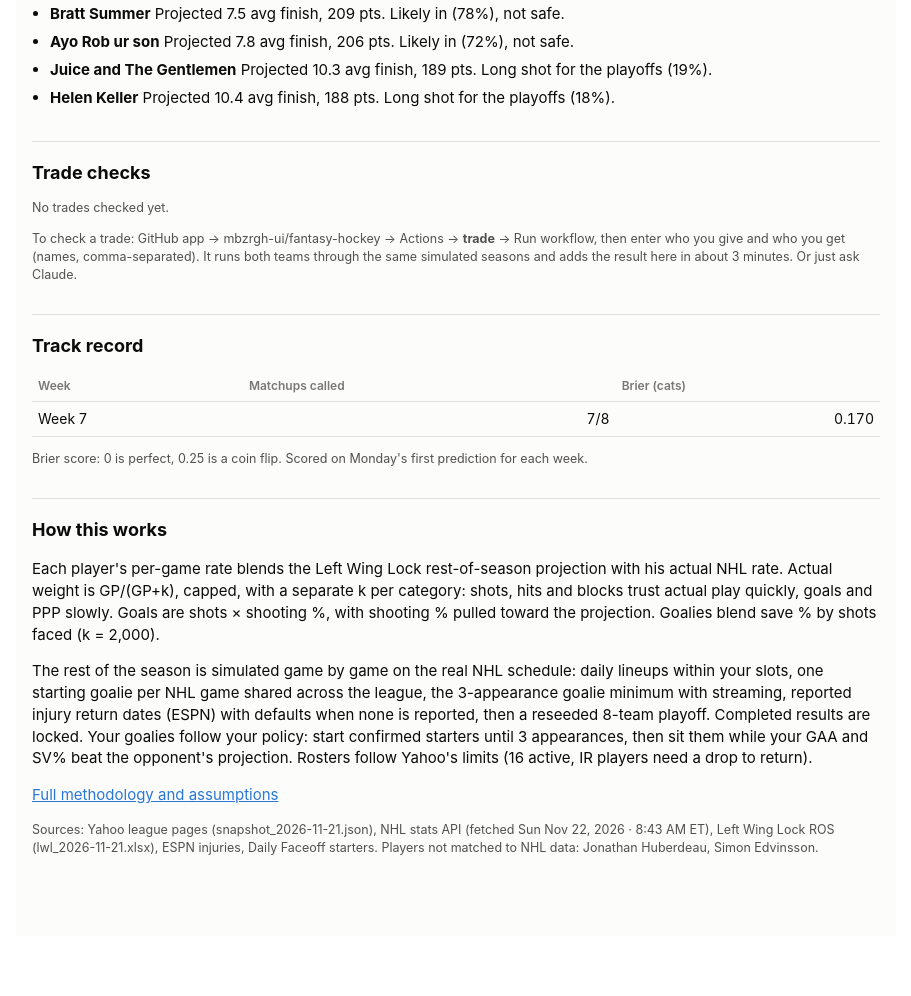
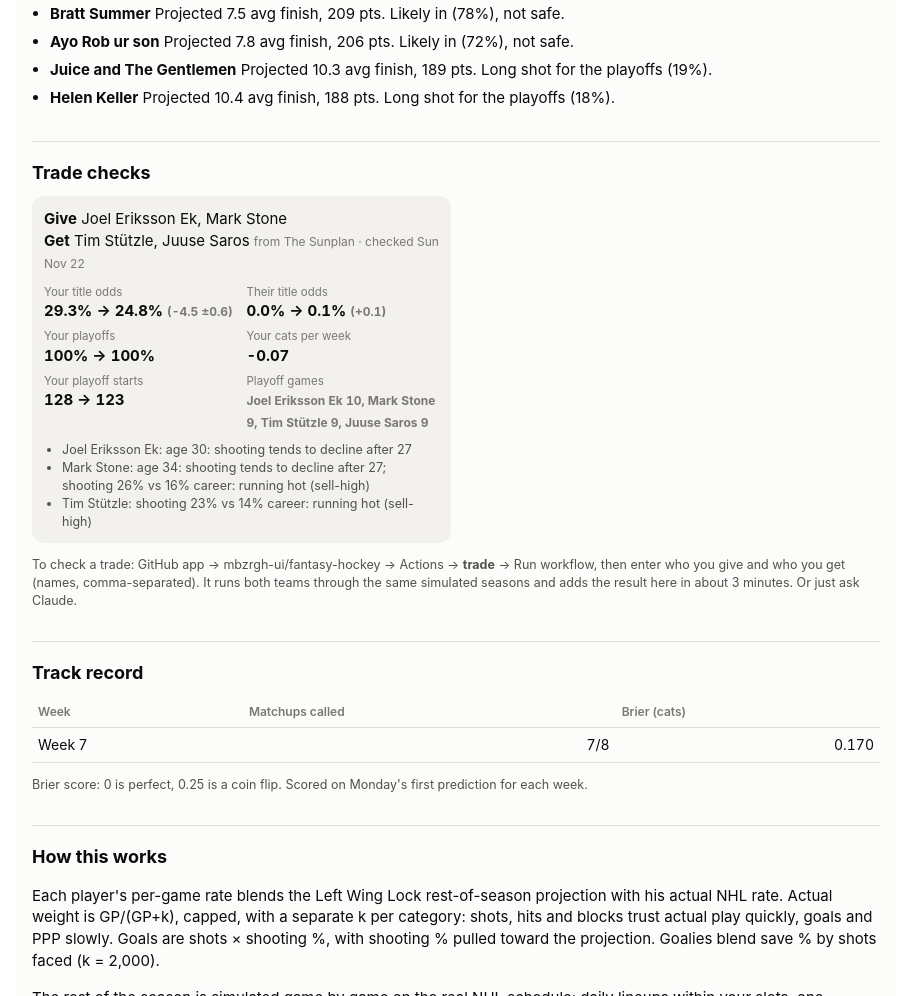
Before and after one commit to mbzrgh-ui/fantasy-hockey-site, a plain HTML site: page index.html in a window 1280 px wide. Shown: the part 6030-7026 px from the top of the page, without its empty margins (184-1095 px from the left). Before the commit the page ends 6966 px from the top, so only its background shows below. Drawn offline with Linux system fonts and the light colour scheme.

Commit message:
Trade check

```diff
--- a/index.html
+++ b/index.html
@@ -172,7 +172,14 @@ details.opts h3{margin-top:12px}
 <h3>Projected bracket</h3><div class="bracket"><div class='bm'><div>1. @rawbpucks <small>69% final</small></div><div>8. Ayo Rob ur son <small>2% final</small></div></div><div class='bm'><div>2. Have a Heart <small>23% final</small></div><div>7. Bratt Summer <small>5% final</small></div></div><div class='bm'><div>3. Behrad abu Trelhani <small>45% final</small></div><div>6. Schae Hulud <small>14% final</small></div></div><div class='bm'><div>4. In-Seider Chabot <small>17% final</small></div><div>5. Quinner Winner🍗🍴 <small>24% final</small></div></div></div><p class="note">Seeds by average projected finish. Reseeded each round; ties go to the higher seed.</p>
 <h3>Outlooks</h3><ul class="outlooks"><li><b>@rawbpucks</b> Projected 1.4 avg finish, 275 pts. A playoff lock; the question is seeding. A real title threat (40%).</li><li><b>Have a Heart</b> Projected 2.3 avg finish, 263 pts. A playoff lock; the question is seeding. A real title threat (14%).</li><li><b>Behrad abu Trelhani</b> Projected 3.3 avg finish, 251 pts. A playoff lock; the question is seeding. A real title threat (25%).</li><li><b>In-Seider Chabot</b> Projected 4.2 avg finish, 241 pts. A playoff lock; the question is seeding. </li><li><b>Quinner Winner🍗🍴</b> Projected 4.4 avg finish, 239 pts. A playoff lock; the question is seeding. </li><li><b>Schae Hulud</b> Projected 6.4 avg finish, 219 pts. Likely in (93%), not safe. </li><li><b>Bratt Summer</b> Projected 7.5 avg finish, 209 pts. Likely in (78%), not safe. </li><li><b>Ayo Rob ur son</b> Projected 7.8 avg finish, 206 pts. Likely in (72%), not safe. </li><li><b>Juice and The Gentlemen</b> Projected 10.3 avg finish, 189 pts. Long shot for the playoffs (19%). </li><li><b>Helen Keller</b> Projected 10.4 avg finish, 188 pts. Long shot for the playoffs (18%). </li></ul></section>
 
-<section><h2>Trade checks</h2><p class='note'>No trades checked yet.</p>
+<section><h2>Trade checks</h2><div class='cards trades'><div class="card"><div><b>Give</b> Joel Eriksson Ek, Mark Stone<br><b>Get</b> Tim Stützle, Juuse Saros <small>from The Sunplan · checked Sun Nov 22</small></div>
+<dl><div><dt>Your title odds</dt><dd>29.3% → 24.8% <small>(-4.5 ±0.6)</small></dd></div>
+<div><dt>Their title odds</dt><dd>0.0% → 0.1% <small>(+0.1)</small></dd></div>
+<div><dt>Your playoffs</dt><dd>100% → 100%</dd></div>
+<div><dt>Your cats per week</dt><dd>-0.07</dd></div>
+<div><dt>Your playoff starts</dt><dd>128 → 123</dd></div>
+<div><dt>Playoff games</dt><dd><small>Joel Eriksson Ek 10, Mark Stone 9, Tim Stützle 9, Juuse Saros 9</small></dd></div></dl>
+<ul class="flags"><li>Joel Eriksson Ek: age 30: shooting tends to decline after 27</li><li>Mark Stone: age 34: shooting tends to decline after 27; shooting 26% vs 16% career: running hot (sell-high)</li><li>Tim Stützle: shooting 23% vs 14% career: running hot (sell-high)</li></ul></div></div>
 <p class="note">To check a trade: GitHub app → mbzrgh-ui/fantasy-hockey → Actions → <b>trade</b> → Run workflow, then enter who you give and who you get (names, comma-separated). It runs both teams through the same simulated seasons and adds the result here in about 3 minutes. Or just ask Claude.</p></section>
 
 <section><h2>Track record</h2><table><thead><tr><th>Week</th><th>Matchups called</th><th>Brier (cats)</th></tr></thead><tbody><tr><td>Week 7</td><td class='num'>7/8</td><td class='num'>0.170</td></tr></tbody></table><p class='note'>Brier score: 0 is perfect, 0.25 is a coin flip. Scored on Monday's first prediction for each week.</p></section>
```
